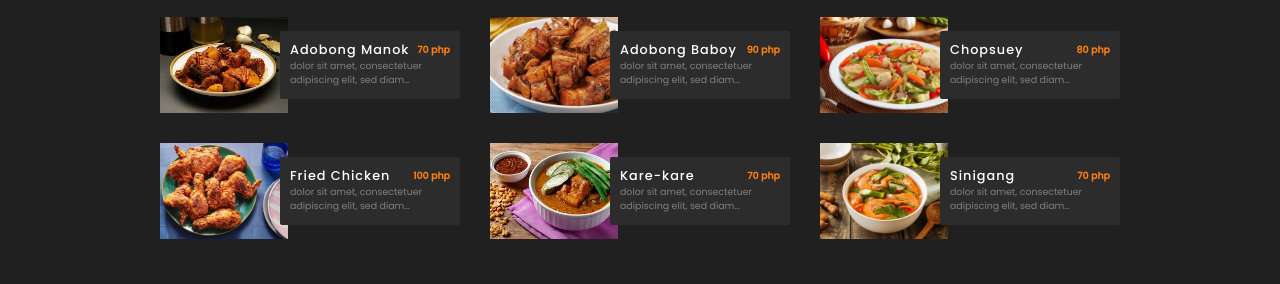
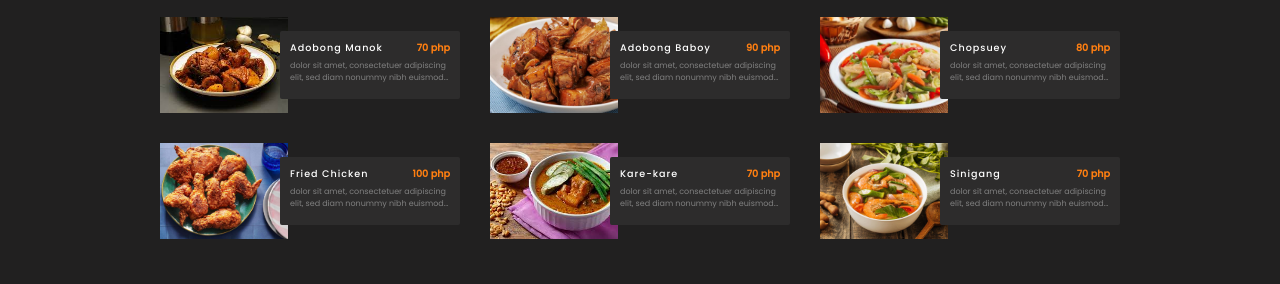
Before and after one commit to choxii13/landing-page, a plain HTML site: page index.html in a window 1280 px wide. Shown: the part 496-780 px from the top of the page. Drawn offline with nearby package versions, Linux system fonts and the light colour scheme.

Commit message:
resizing font size

```diff
--- a/styles/base.css
+++ b/styles/base.css
@@ -9,7 +9,7 @@ html {
 	font-family: 'Poppins', sans-serif;
 }
 p {
-	font-size: 0.59rem;
+	font-size: clamp(0.3rem, 1vw, 0.59rem);
 	color: grey;
 }
 
--- a/styles/menus.css
+++ b/styles/menus.css
@@ -41,8 +41,12 @@
 	padding: 10px;
 	border-radius: 2px;
 }
-.article-details h6 {
-	font-size: clamp(0.6rem, 1vw, 2rem);
+.article-details h6,
+.article-details p {
+	font-size: clamp(0.5rem, 1vw, 2rem);
+}
+.article-details .description {
+	font-size: clamp(0.5rem, 0.5vw, 1rem);
 }
 #menus .article-details .description {
 	display: -webkit-box;
@@ -54,6 +58,7 @@
 	display: flex;
 	justify-content: space-between;
 	align-items: center;
+	margin-bottom: 5px;
 }
 
 .bi-caret-right-fill {
@@ -72,8 +77,9 @@
 	gap: 5px;
 }
 
-@media (min-width: 100rem) {
-	.article-details h6 {
-		font-size: 0.7rem;
+@media (min-width: 48rem) {
+	.article-details h6,
+	.article-details p {
+		font-size: 0.6rem;
 	}
 }
```
